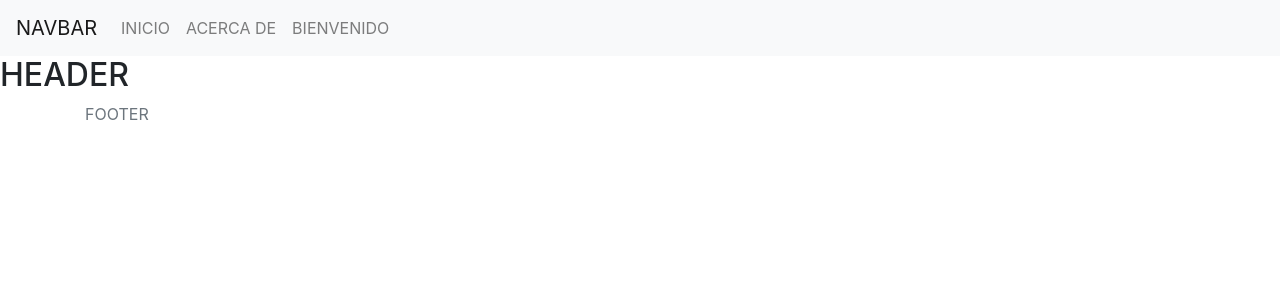
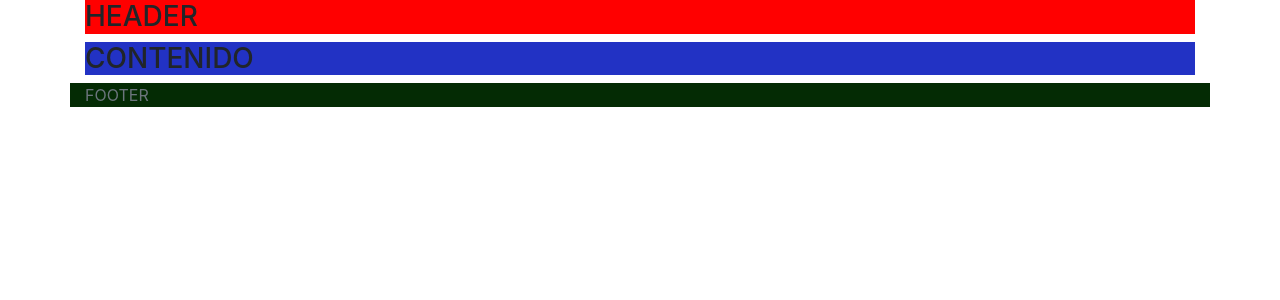
Before and after one commit to magaly76/proyecto_onlyflans, a Django app: template web/templates/base.html in a window 1280 px wide. Shown: the top 300 px of the page. Run offline with Django 3.2, Linux system fonts and the light colour scheme; the template is opened without the code that fills it, so the values that code supplies are empty; some libraries are stand-ins or nearby versions.

Commit message:
avance hito 2

```diff
--- a/onlyflans/settings.py
+++ b/onlyflans/settings.py
@@ -55,7 +55,7 @@
 TEMPLATES = [
     {
         'BACKEND': 'django.template.backends.django.DjangoTemplates',
-        'DIRS': [],
+        'DIRS': [BASE_DIR/'teplates'],
         'APP_DIRS': True,
         'OPTIONS': {
             'context_processors': [
--- a/onlyflans/urls.py
+++ b/onlyflans/urls.py
@@ -20,7 +20,7 @@
 urlpatterns = [
     path('admin/', admin.site.urls),
     path('', base, name= 'base'),
-    path('index', index, name= 'index'),
+    path('index/', index, name= 'index'),
     path('about/', about, name='about'),
     path('welcome/', welcome, name='welcome'),
 
--- a/web/templates/base.html
+++ b/web/templates/base.html
@@ -2,42 +2,34 @@
 <html lang="en">
 <head>
     <meta charset="UTF-8">
-    <title>Onlyflans</title>
+    <meta name="viewport" content="width=device-width, initial-scale=1">
     <!-- Enlace a CSS de Bootstrap -->
+    <link href="https://cdn.jsdelivr.net/npm/bootstrap@5.0.2/dist/css/bootstrap.min.css" rel="stylesheet" integrity="sha384-EVSTQN3/azprG1Anm3QDgpJLIm9Nao0Yz1ztcQTwFspd3yD65VohhpuuCOmLASjC" crossorigin="anonymous">
     <link href="https://stackpath.bootstrapcdn.com/bootstrap/4.5.2/css/bootstrap.min.css" rel="stylesheet">
+    <title>Bienvenido a onlyflans</title>
 </head>
 <body>
+    <header class="container">
+        <div style="background-color: red;">
+            <h3>HEADER</h3>
+        </div>
+    </header>
+
     <!-- Encabezado común -->
-    <nav class="navbar navbar-expand-lg navbar-light bg-light">
-        <a class="navbar-brand" href="#">NAVBAR</a>
-        <div class="collapse navbar-collapse" id="navbarNav">
-            <ul class="navbar-nav">
-                <li class="nav-item">
-                    <a class="nav-link" href="{% url 'index' %}">INICIO</a>
-                </li>
-                <li class="nav-item">
-                    <a class="nav-link" href="{% url 'about' %}">ACERCA DE</a>
-                </li>
-                <li class="nav-item">
-                    <a class="nav-link" href="{% url 'welcome' %}">BIENVENIDO</a>
-                </li>
-            </ul>
+    {% include "template/navbar.html" %}
+
+
+    <main class="container">
+        <div style="background: rgb(34, 50, 196);">
+            <h3>CONTENIDO</h3>
         </div>
-    </nav>
 
-    <div>
-        <h2>HEADER</h2>
-    </div>
+    </main>
 
-    <!-- Contenido dinámico -->
-    <div class="container">
-        {% block content %}
-        {% endblock %}
-    </div>
 
     <!-- Pie de página común -->
     <footer class="footer">
-        <div class="container">
+        <div class="container" style="background: rgb(4, 43, 4);">
             <span class="text-muted">FOOTER</span>
         </div>
     </footer>
```
Also changed, not shown: web/templates/navbar.html (+16 -0 lines).
